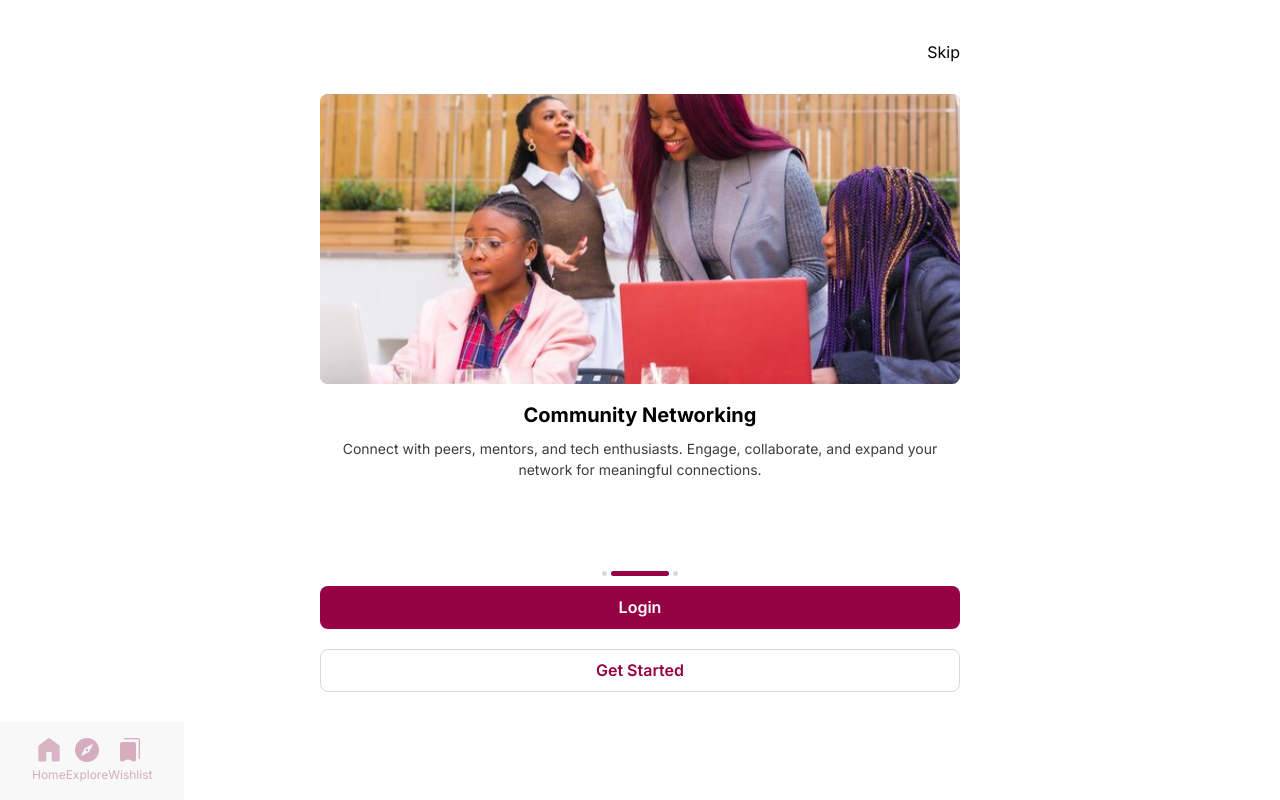
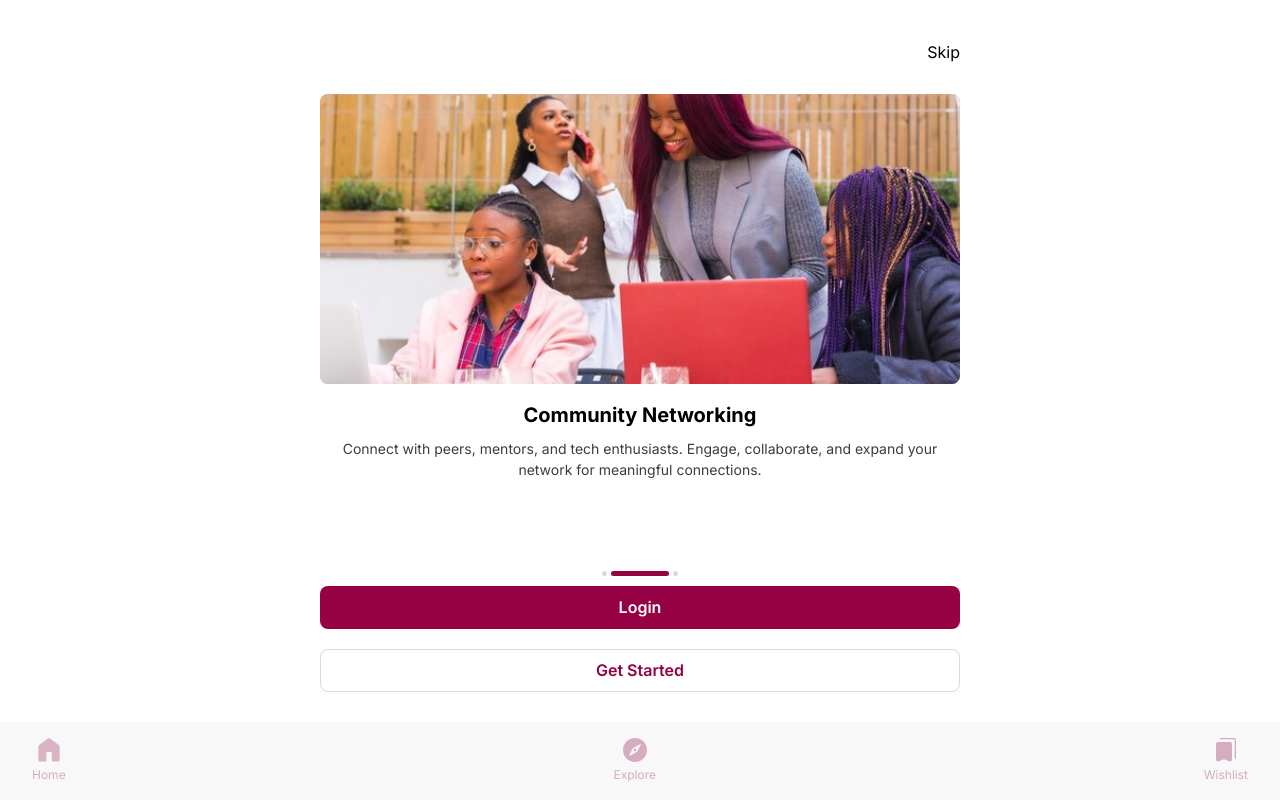
Before and after one commit to opulencedeveloper/hercademy, a Next.js app: page /auth in a window 1280 px wide. Built offline with nearby package versions, Linux system fonts and the light colour scheme.

Commit message:
added-two

```diff
--- a/components/UI/NavBar.js
+++ b/components/UI/NavBar.js
@@ -24,7 +24,7 @@ const myNavigator = [
 const NavBar = (props) => {
   const { selectedTab, navSwitcherHandler } = props;
   return (
-    <div className="absolute bottom-0 max-w-[40rem] mx-auto flex justify-between bg-secondaryShade6 py-4 px-8">
+    <div className="absolute bottom-0 w-full flex justify-between bg-secondaryShade6 py-4 px-8">
       {myNavigator.map((navInfo, index) => {
         const style =
           selectedTab === navInfo.title ? "text-primary" : "text-primaryShade2";
```
